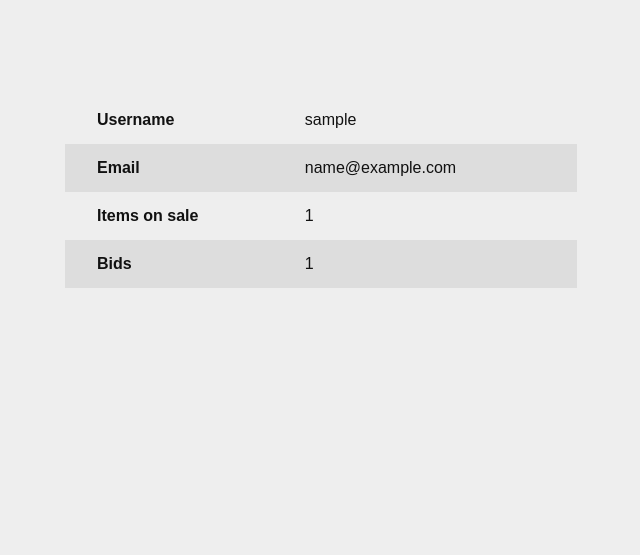
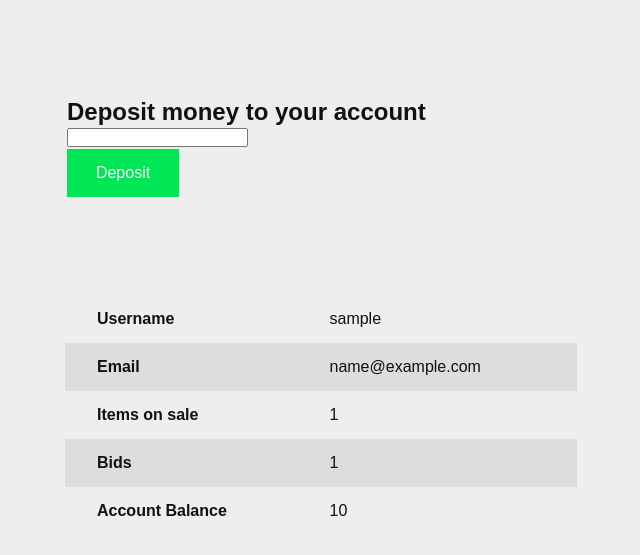
Before and after one commit to laurivaananen/Huutokauppa, a Flask app: page /user/1 in a window 1280 px wide. Shown: the part 48-603 px from the top of the page, without its empty margins (319-959 px from the left). Run offline with Flask 2, Linux system fonts and the light colour scheme; a user stored in the database is signed in; tables that the repository leaves empty hold one stand-in row (values such as "Sample post").

Commit message:
Depositing money to your account now works

```diff
--- a/application/auth/forms.py
+++ b/application/auth/forms.py
@@ -1,5 +1,5 @@
 from flask_wtf import FlaskForm
-from wtforms import PasswordField, StringField, validators
+from wtforms import PasswordField, StringField, validators, IntegerField
 
 class LoginForm(FlaskForm):
     # first_name = StringField("First name", [validators.InputRequired()])
@@ -24,3 +24,9 @@ class UserSignupForm(FlaskForm):
 
     class Meta:
         csrf = False
+
+class AccountDepositForm(FlaskForm):
+    amount = IntegerField("Amount", [validators.NumberRange(min=1)])
+
+    class Meta:
+        csrf = False
--- a/application/auth/views.py
+++ b/application/auth/views.py
@@ -1,10 +1,10 @@
 from flask import render_template, request, redirect, url_for
-from flask_login import login_user, logout_user, login_required
+from flask_login import login_user, logout_user, login_required, current_user
 
 from application import app, db
 from application.extensions import get_or_create
 from application.auth.models import UserAccount, AccountInformation, Country, City, PostalCode, StreetAddress
-from application.auth.forms import LoginForm, UserSignupForm
+from application.auth.forms import LoginForm, UserSignupForm, AccountDepositForm
 
 @app.route("/auth/login", methods = ["GET", "POST"])
 def auth_login():
@@ -77,4 +77,21 @@ def auth_usersignup():
 def user_detail(user_id):
     account_information = AccountInformation.query.get(user_id)
 
-    return render_template("auth/detail.html", account_information=account_information)
+    return render_template("auth/detail.html", account_information=account_information, form=AccountDepositForm())
+
+@login_required
+@app.route("/user/deposit", methods=["POST"])
+def account_deposit():
+
+    account_information = AccountInformation.query.get(current_user.id)
+
+    form = AccountDepositForm(request.form)
+
+    if not form.validate():
+        return render_template("auth/detail.html", account_information=account_information, form=form)
+
+    account_information.account_balance += form.amount.data
+
+    db.session().commit()
+
+    return redirect(url_for("user_detail", user_id=account_information.id))
--- a/application/static/theme.css
+++ b/application/static/theme.css
@@ -149,7 +149,14 @@ nav a:hover {
 /* User Detail */
 
 .user-detail {
-    grid-row: 2 / 4;
+    grid-row: 3 / 4;
+    grid-column: 1 / -1;
+    padding: 6em 30% 0 30%;
+    align-self: start;
+}
+
+.account-deposit {
+    grid-row: 2 / 3;
     grid-column: 1 / -1;
     padding: 6em 30% 0 30%;
     align-self: start;
--- a/application/templates/auth/detail.html
+++ b/application/templates/auth/detail.html
@@ -1,6 +1,43 @@
 {% extends 'layout.html' %}
 
 {% block body %}
+
+<!-- Add to account balance if you are the account owner -->
+{% if current_user.id == account_information.id %}
+<form class="account-deposit" method="POST" action="{{ url_for('account_deposit') }}">
+    <table>
+        <tr>
+            <th><h2>Deposit money to your account</h2></th>
+            <td></td>
+        </tr>
+        <tr>
+            <td>
+                {{ form.amount }}
+            </td>
+            <td>
+                {% if form.amount.errors %}
+                <ul>
+
+                    {% for error in form.amount.errors %}
+                    <li class="form-error">{{ error }}</li>
+                    {% endfor %}
+                </ul>
+                {% else %}
+                {% endif %}
+            </td>
+        </tr>
+        <tr>
+            <td>
+                <input class="btn btn-green" type="submit" value="Deposit"/>
+            </td>
+        </tr>
+    </table>
+</form>
+{% endif %}
+
+
+
+<!-- User account details -->
 <table class="user-detail detail-table">
     <tr>
         <th>Username</th>
@@ -18,5 +55,11 @@
         <th>Bids</th>
         <td>{{ account_information.bids_count(account_information.id) }}</td>
     </tr>
+    {% if current_user.id == account_information.id %}
+    <tr>
+        <th>Account Balance</th>
+        <td>{{ account_information.account_balance }}</td>
+    </tr>
+    {% endif %}
     </table>
 {% endblock %}
```
Also changed, not shown: application/templates/items/detail.html (+4 -4 lines). Lines whose indentation alone changed are shown as unchanged.
